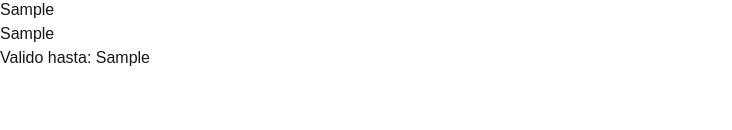
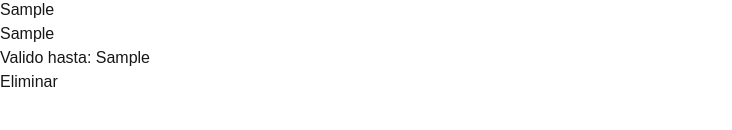
Before and after one commit to franciscosantin/actividad-18-09-sist-dist, a Next.js app: page /notas-adhesivas in a window 1280 px wide. Both pictures are taken after typing "Sample", "Sample", "Sample", "Sample" into the empty fields and a click on the button "Agregar". Shown: the part 170-300 px from the top of the page, without its empty margins (0-732 px from the left). Built offline with nearby package versions, Linux system fonts and the light colour scheme.

Commit message:
pedir permisos de notificaciones y eliminar notas

```diff
--- a/app/notas-adhesivas/page.tsx
+++ b/app/notas-adhesivas/page.tsx
@@ -23,6 +23,8 @@ export default function NotasAdhesivasPage() {
   };
   useEffect(() => {
     if (!loaded) {
+      Notification.requestPermission();
+      console.log(Notification.permission);
       const rawSNS = localStorage.getItem("sticky-notes");
       const rawSnId = localStorage.getItem("sticky-note-id");
       setSnId(rawSnId != null ? Number(rawSnId) : 1);
@@ -30,7 +32,7 @@ export default function NotasAdhesivasPage() {
       setLoaded(true);
     } else {
       localStorage.setItem("sticky-notes", JSON.stringify(stickyNotes));
-      localStorage.setItem("sticky-note-id", snId)
+      localStorage.setItem("sticky-note-id", snId);
     }
   }, [stickyNotes, loaded]);
 
@@ -67,7 +69,10 @@ export default function NotasAdhesivasPage() {
       {(() => {
         if (stickyNotes.length > 0) {
           return stickyNotes.map(sn => (
-                <StickyNoteComp key={sn.id} title={sn.title} body={sn.body} bgColor={sn.bgColor} validUntil={sn.validUntil}/>
+                <StickyNoteComp key={sn.id} title={sn.title} body={sn.body} bgColor={sn.bgColor} validUntil={sn.validUntil} onDelete={() => {
+              const i = stickyNotes.indexOf(sn);
+              setStickyNotes([...stickyNotes.slice(0,i), ...stickyNotes.slice(i+1)]);
+            }}/>
           ));
         } else {
           return null;
--- a/app/notas-adhesivas/sticky_note.tsx
+++ b/app/notas-adhesivas/sticky_note.tsx
@@ -1,11 +1,12 @@
 import React from 'react';
 
-const StickyNoteComp = ({ children, title, body, bgColor, validUntil }): {
+const StickyNoteComp = ({ children, title, body, bgColor, validUntil, onDelete }): {
   children: React.ReactNode;
   title: string;
   body: string;
   bgColor: string;
-  validUntil: string
+  validUntil: string;
+  onDelete: () => void
 } => {
   return (
     <>
@@ -13,9 +14,11 @@ const StickyNoteComp = ({ children, title, body, bgColor, validUntil }): {
         <h1>{title}</h1>
         <p>{body}</p>
         <span>{`Valido hasta: ${validUntil}`}</span>
+        <br/>
+        <button onClick={onDelete}>Eliminar</button>
       </div>
     </>
   );
-}
+};
 
 export default StickyNoteComp;
```
